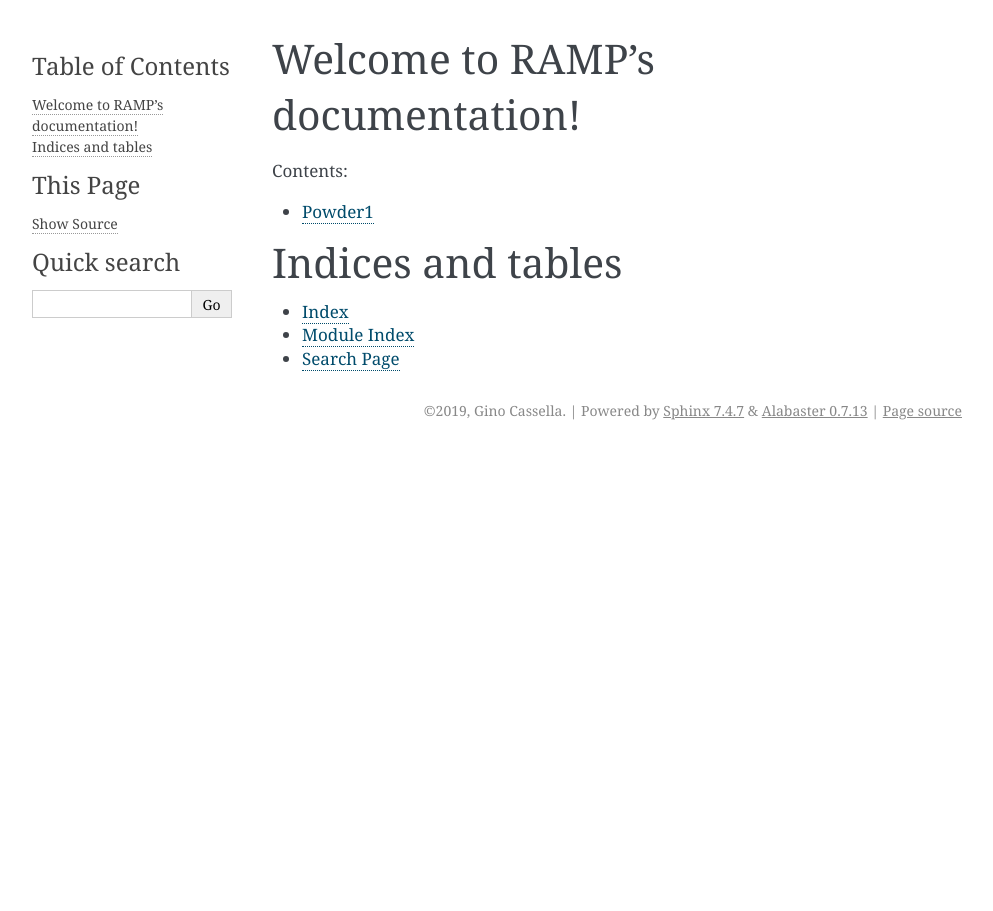
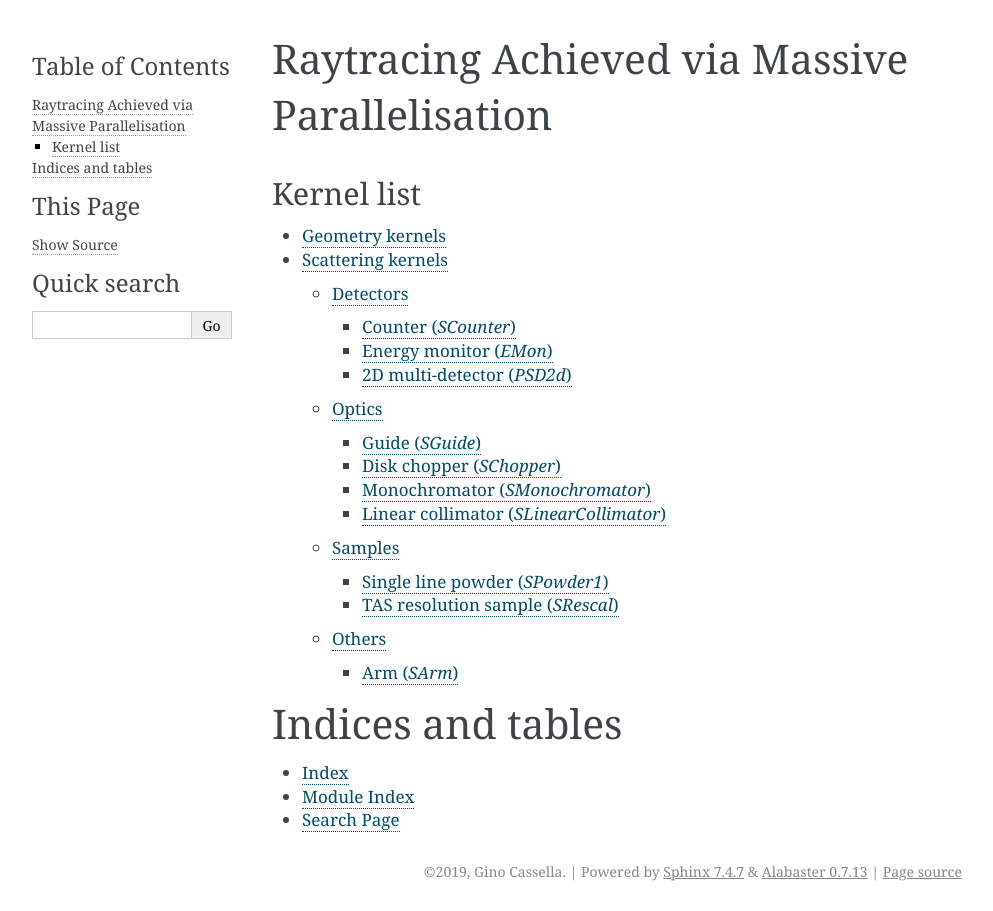
Before and after one commit to gcassella/RAMP, a Sphinx documentation site: the page built from doc/index.rst, in a window 1280 px wide. Shown: the whole page, without its empty margins (148-1141 px from the left). Built offline with Sphinx 7.4.7, drawn with Linux system fonts in a browser that asks for light colours.

Commit message:
Built doc pages for geometry and scattering kernels

```diff
--- a/doc/conf.py
+++ b/doc/conf.py
@@ -44,6 +44,7 @@
     'sphinx.ext.mathjax',
     'sphinx.ext.viewcode',
     'sphinx.ext.githubpages',
+    'numpydoc'
 ]
 
 # Add any paths that contain templates here, relative to this directory.
@@ -179,3 +180,7 @@
 
 
 # -- Extension configuration -------------------------------------------------
+
+# -- Additional configuration ------------------------------------------------
+
+autodoc_mock_imports = ["pyopencl"]
--- a/doc/index.rst
+++ b/doc/index.rst
@@ -3,14 +3,17 @@
    You can adapt this file completely to your liking, but it should at least
    contain the root `toctree` directive.
 
-Welcome to RAMP's documentation!
-================================
+Raytracing Achieved via Massive Parallelisation
+===============================================
+
+Kernel list
+-----------
 
 .. toctree::
-   :maxdepth: 2
-   :caption: Contents:
+   :maxdepth: 3
 
-   kernels/scattering/powder1
+   kernels/geom_kernels
+   kernels/scat_kernels
 
 
 Indices and tables
--- /dev/null
+++ b/doc/kernels/geom_kernels.rst
@@ -0,0 +1,2 @@
+Geometry kernels
+================
--- /dev/null
+++ b/doc/kernels/scat_kernels.rst
@@ -0,0 +1,55 @@
+Scattering kernels
+==================
+
+Detectors
+---------
+
+Counter (`SCounter`)
+~~~~~~~~~~~~~~~~~~~~
+.. autoclass:: mcramp.scat.SCounter
+
+Energy monitor (`EMon`)
+~~~~~~~~~~~~~~~~~~~~~~~
+.. autoclass:: mcramp.scat.EMon
+
+2D multi-detector (`PSD2d`)
+~~~~~~~~~~~~~~~~~~~~~~~~~~~
+.. autoclass:: mcramp.scat.PSD2d
+    :no-undoc-members:
+
+Optics
+------
+
+Guide (`SGuide`)
+~~~~~~~~~~~~~~~~
+.. autoclass:: mcramp.scat.SGuide
+
+Disk chopper (`SChopper`)
+~~~~~~~~~~~~~~~~~~~~~~~~~
+.. autoclass:: mcramp.scat.SChopper
+
+Monochromator (`SMonochromator`)
+~~~~~~~~~~~~~~~~~~~~~~~~~~~~~~~~
+.. autoclass:: mcramp.scat.SMonochromator
+
+Linear collimator (`SLinearCollimator`)
+~~~~~~~~~~~~~~~~~~~~~~~~~~~~~~~~~~~~~~~
+.. autoclass:: mcramp.scat.SLinearCollimator
+
+Samples
+-------
+
+Single line powder (`SPowder1`)
+~~~~~~~~~~~~~~~~~~~~~~~~~~~~~~~
+.. autoclass:: mcramp.scat.SPowder1
+
+TAS resolution sample (`SRescal`)
+~~~~~~~~~~~~~~~~~~~~~~~~~~~~~~~~~
+.. autoclass:: mcramp.scat.SRescal
+
+Others
+------
+
+Arm (`SArm`)
+~~~~~~~~~~~~
+.. autoclass:: mcramp.scat.SArm
--- a/doc/kernels/scattering/powder1.rst
+++ /dev/null
@@ -1,6 +0,0 @@
-.. _powder1:
-
-Powder1
-=======
-
-.. autoclass:: mcramp.scat.SPowder1
```
Also changed, not shown: 14 other files.
